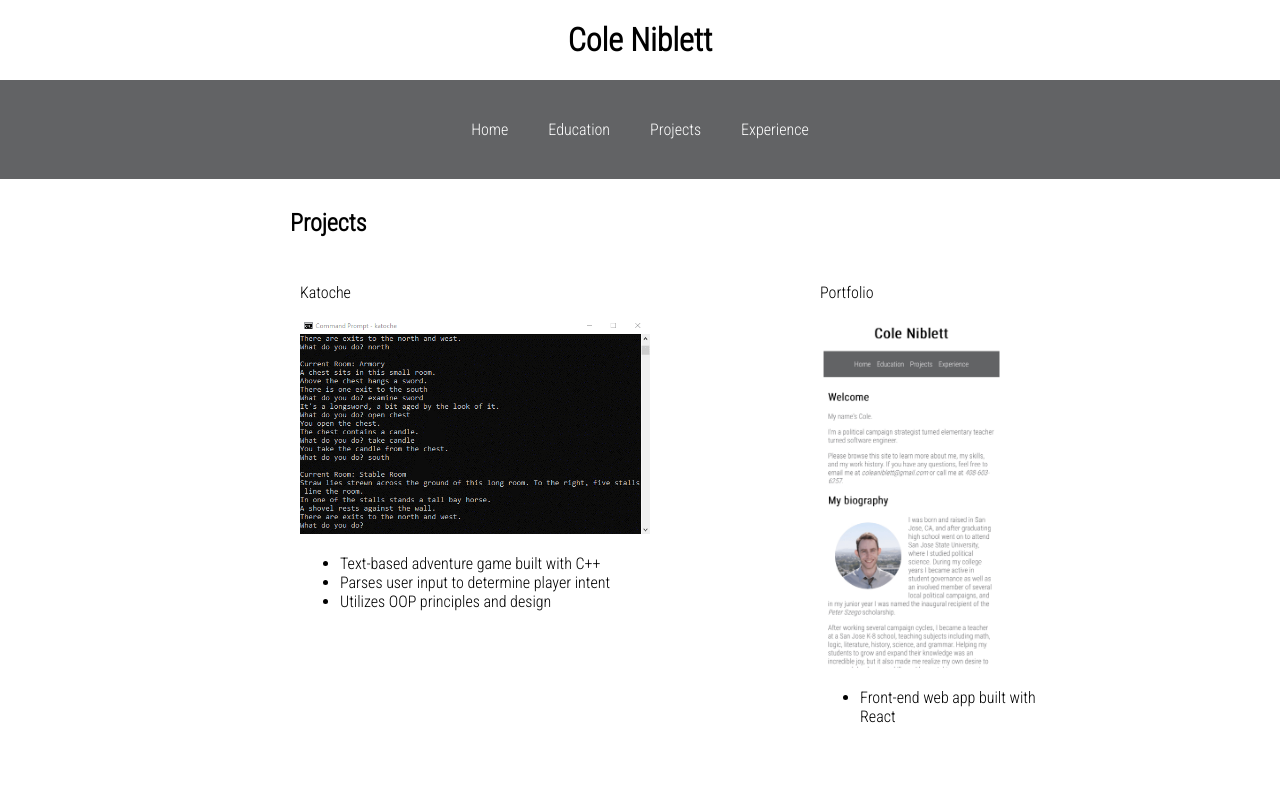
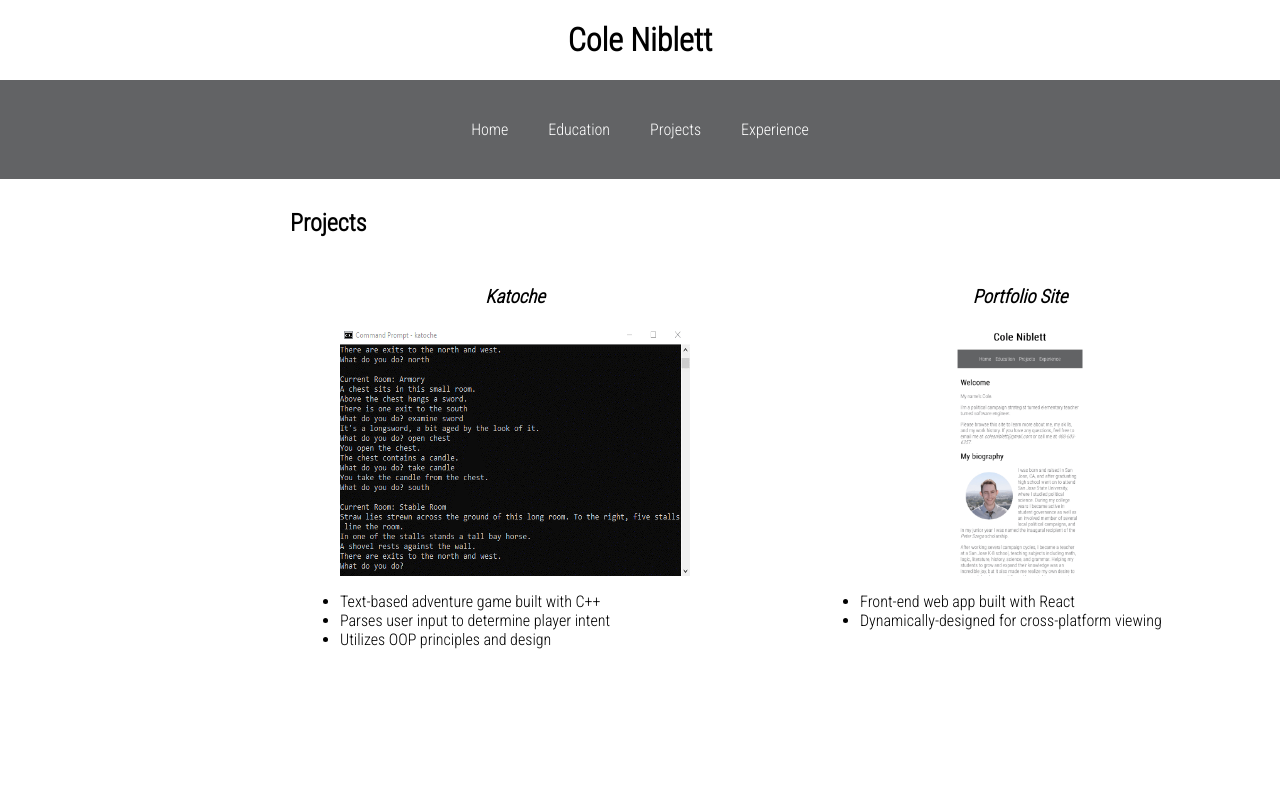
Before and after one commit to coleaniblett/old-portfolio, a React (Create React App) app: page / in a window 1280 px wide. Both pictures are taken after a click on the button "Projects". Shown: the top 800 px of the page. Built offline with nearby package versions, Linux system fonts and the light colour scheme.

Commit message:
adjust project format

```diff
--- a/src/components/Home/Home.css
+++ b/src/components/Home/Home.css
@@ -1,9 +1,15 @@
+@media (min-width: 700px) {
+  .main-content {
+    min-height: 1000px;
+  }
+}
+
 .main-content {
   max-width: 700px;
   margin: auto;
   padding: 10px;
   font-family: 'Roboto Condensed', sans-serif;
-  min-height: 950px;
+  min-height: 1300px;
 }
 
 .headshot {
--- a/src/components/Projects/Projects.css
+++ b/src/components/Projects/Projects.css
@@ -4,6 +4,7 @@
     display: grid;
     grid-gap: 10%;
     grid-template-columns: 450px auto;
+
   }
   #katoche {
     grid-column: 1;
@@ -15,10 +16,25 @@
 
 .project {
   padding:10px;
-  min-width: 250px;
+  min-width: 400px;
 }
 
 .projectImg {
   max-width:350px;
-  max-height:350px;
+  height:250px;
+  transition: transform 0.5s ease-out;
+  margin-left: auto;
+  margin-right: auto;
+  display: block;
 }
+
+.projectImg:hover {
+  transform: scale(2.0, 2.0);
+}
+
+.projectTitle {
+  text-align: center;
+  font-family: 'Roboto Condensed', sans-serif;
+  font-style:italic;
+  background-color: white;
+}
--- a/src/components/Projects/Projects.js
+++ b/src/components/Projects/Projects.js
@@ -4,30 +4,6 @@ import Katoche from '../../KatocheProjectImg.gif';
 import Portfolio from '../../PortfolioProjectImg.gif';
 
 class Projects extends React.Component {
-  /*render() {
-    return (
-      <div className="main-content">
-        <h2 className="title">
-          Projects
-        </h2>
-        <div className="main-grid">
-          <div className="grid-top-left, grid-left">
-            <p>
-              Katoche (C++)
-            </p>
-          </div>
-          <div className="grid-top-right">
-            <ul>
-              <li>Text-based adventure game</li>
-              <li>Parses user input to determine player intent</li>
-              <li>Utilizes OOP principles and design</li>
-            </ul>
-          </div>
-        </div>
-      </div>
-    );
-  }*/
-
   render() {
     return (
       <div className="main-content">
@@ -36,8 +12,8 @@ class Projects extends React.Component {
         </h2>
         <div className="project-grid">
           <div className="project" id="katoche">
-            <div className="title">
-              <p>Katoche</p>
+            <div className="projectTitle">
+              <h3>Katoche</h3>
             </div>
             <img class="projectImg" src={Katoche}/>
             <div className="description">
@@ -49,13 +25,14 @@ class Projects extends React.Component {
             </div>
           </div>
           <div className="project" id="portfolio">
-            <div className="title">
-              <p>Portfolio</p>
+            <div className="projectTitle">
+              <h3>Portfolio Site</h3>
             </div>
             <img class="projectImg" src={Portfolio}/>
             <div className="description">
               <ul>
                 <li>Front-end web app built with React</li>
+                <li>Dynamically-designed for cross-platform viewing</li>
               </ul>
             </div>
           </div>
```
